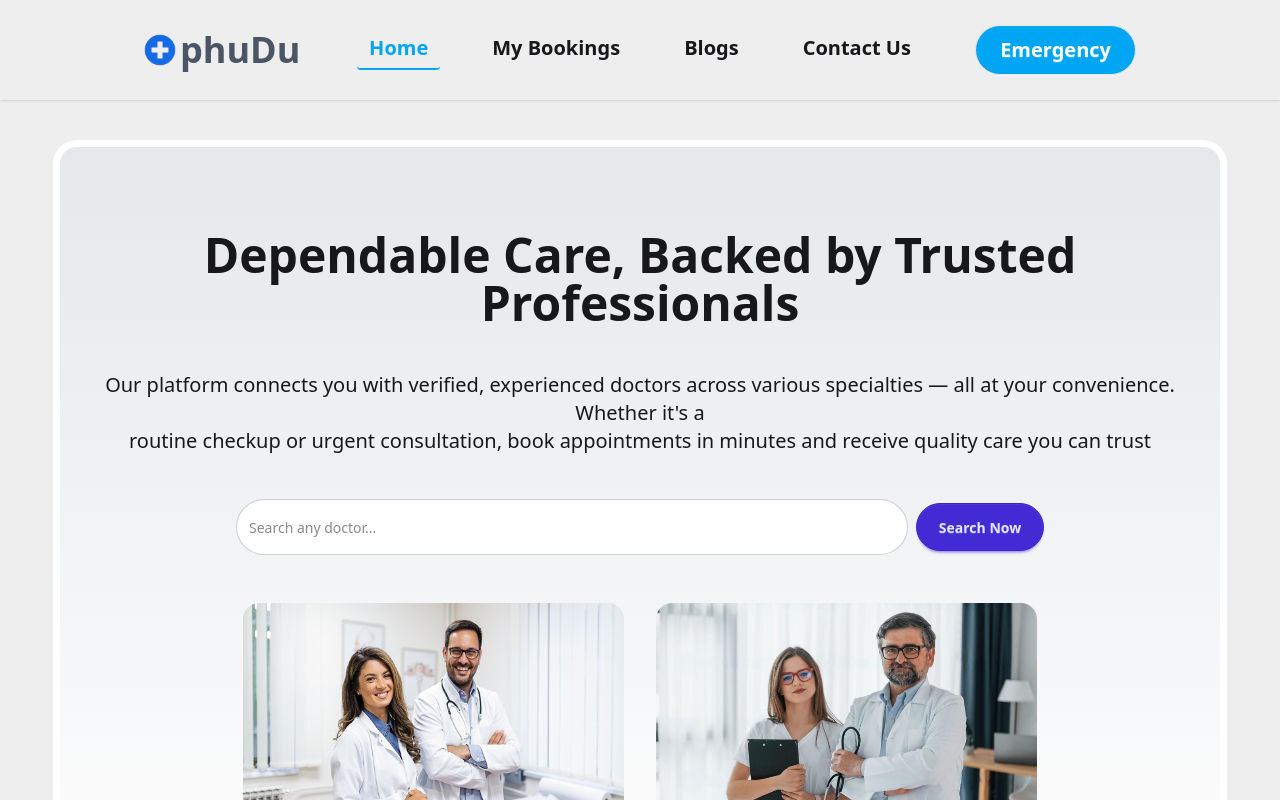
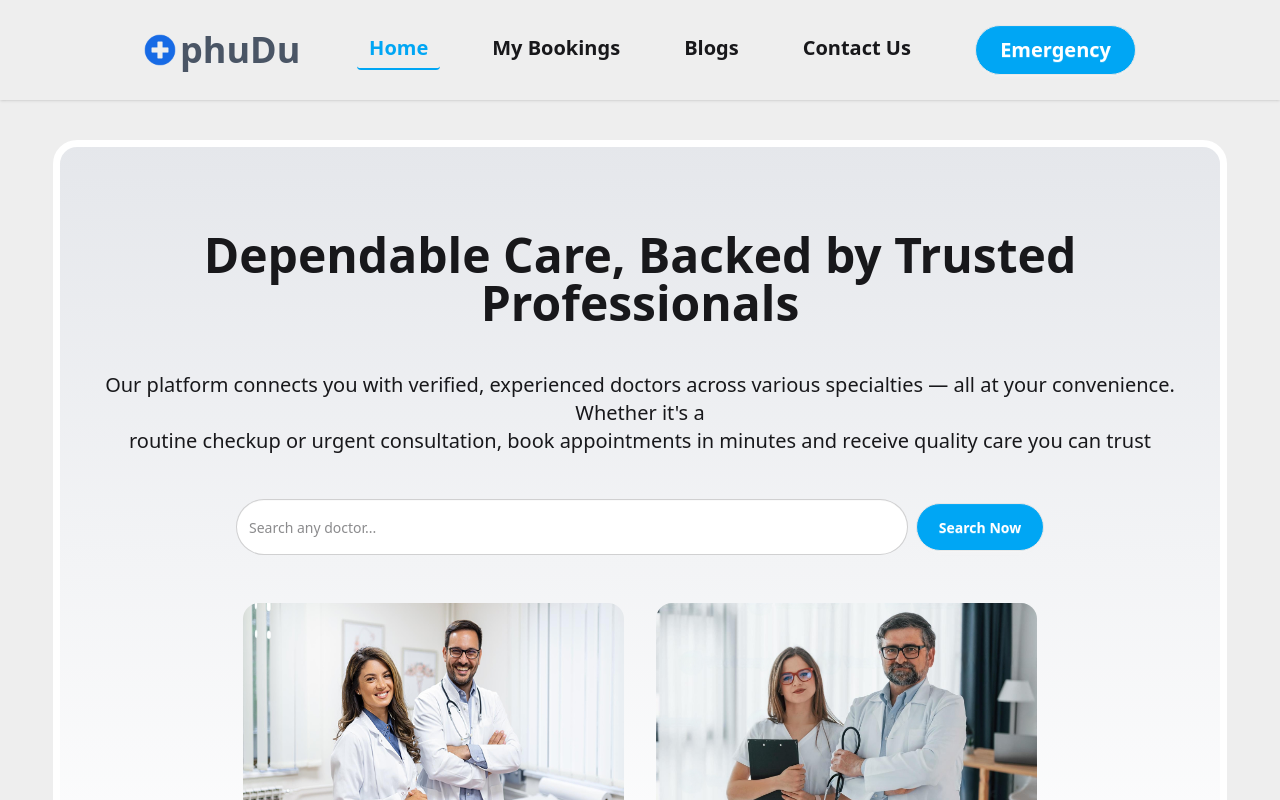
Before and after one commit to fazleshifat/phudu-doctors-booking, a React (Vite) app: page / in a window 1280 px wide. Shown: the top 800 px of the page. Built offline with nearby package versions, Linux system fonts and the light colour scheme.

Commit message:
adjusted footer button

```diff
--- a/src/Pages/Header/Banner/Banner.jsx
+++ b/src/Pages/Header/Banner/Banner.jsx
@@ -16,7 +16,7 @@ const Banner = () => {
                     </p>
                     <div className='md:flex gap-2 mx-auto w-fit items-center '>
                         <input type="text" placeholder="Search any doctor..." className="input mb-4 md:mb-0 md:w-2xl h-14 rounded-4xl  focus:outline-none" />
-                        <button className="btn btn-primary h-12 w-32 rounded-4xl font-bold">Search Now</button>
+                        <button className="btn bg-sky-500 hover:bg-primary text-white h-12 w-32 rounded-4xl font-bold">Search Now</button>
                     </div>
                 </div>
 
```
